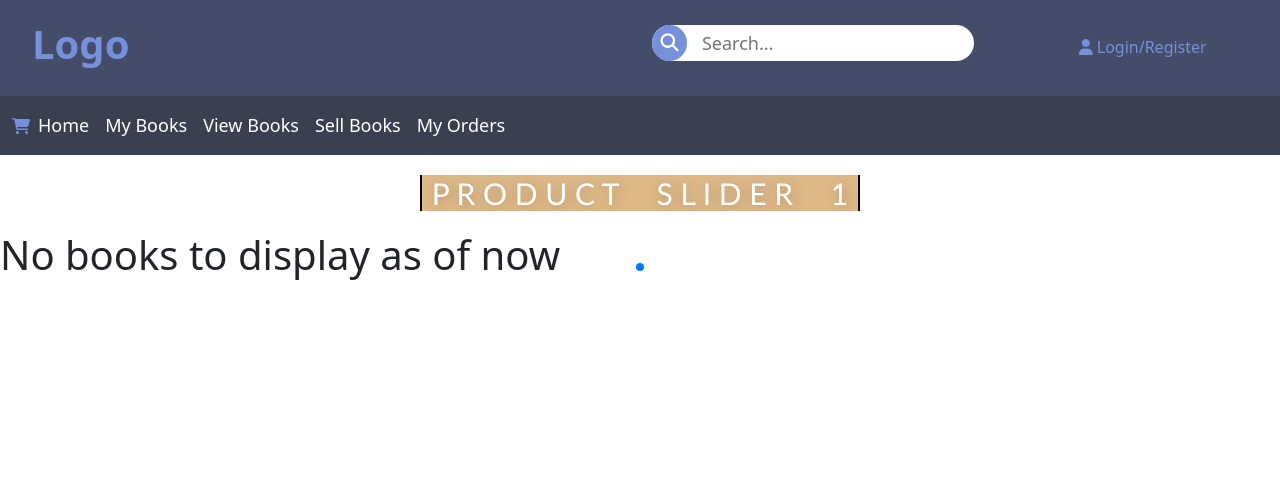
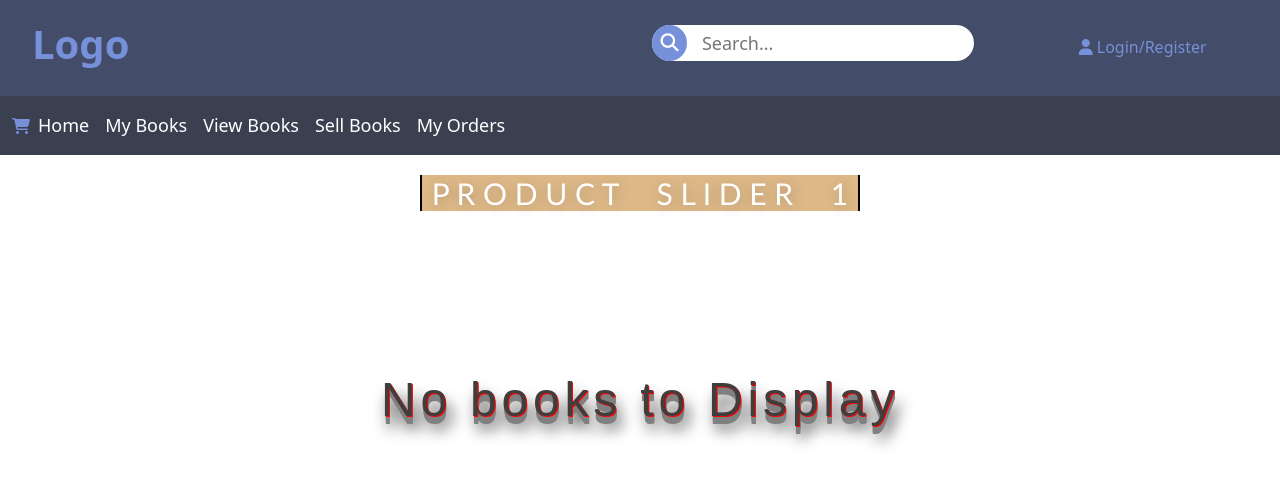
Before and after one commit to jatin527/Secondhand-Book-Buying-Selling-Portal, a Django app: page / in a window 1280 px wide. Shown: the top 485 px of the page. Run offline with Django 3.2, Linux system fonts and the light colour scheme; data that the repository does not hold is empty; some libraries are stand-ins or nearby versions.

Commit message:
css for no books to display added

```diff
--- a/BookPortal/static/css/index.css
+++ b/BookPortal/static/css/index.css
@@ -0,0 +1,30 @@
+body {
+    margin: 0;
+    padding: 0;
+    height: 100vw;
+    background: #65e385;
+  }
+
+  .threeD {
+    color: rgb(65, 61, 61);
+    white-space: nowrap;
+    position: absolute;
+    top: 50%;
+    left: 50%;
+    transform: translate(-50%, -50%);
+    font-size: 3em;
+    font-family: sans-serif;
+    letter-spacing: 0.1em;
+    transition: 0.3s;
+    text-shadow: 1px 1px 0 red, 1px 2px 0 grey, 1px 3px 0 grey, 1px 4px 0 grey,
+      1px 5px 0 grey, 1px 6px 0 grey, 1px 7px 0 grey, 1px 8px 0 grey,
+      5px 13px 15px black;
+  }
+
+  .threeD:hover {
+    transition: 0.3s;
+    transform: scale(1.1)translate(-50%, -50%);
+    text-shadow: 1px -1px 0 grey, 1px -2px 0 grey, 1px -3px 0 grey,
+      1px -4px 0 grey, 1px -5px 0 grey, 1px -6px 0 grey, 1px -7px 0 grey,
+      1px -8px 0 grey, 5px -13px 15px black, 5px -13px 25px #808080;
+  }
--- a/BookPortal/templates/index.html
+++ b/BookPortal/templates/index.html
@@ -8,6 +8,7 @@
     <title>Books</title>
     <!--Adding Links  -->
     <link rel="stylesheet" href="{% static 'css/swiper.min.css' %}" />
+    <link rel="stylesheet" href='../static/css/index.css'>
     <link rel="stylesheet" href="{% static 'css/style.css' %}" />
     <link href="https://cdn.jsdelivr.net/npm/bootstrap@5.0.0-beta3/dist/css/bootstrap.min.css" rel="stylesheet"
         integrity="sha384-eOJMYsd53ii+scO/bJGFsiCZc+5NDVN2yr8+0RDqr0Ql0h+rP48ckxlpbzKgwra6" crossorigin="anonymous">
@@ -93,14 +94,17 @@
         <h1>P R O D U C T &emsp; S L I D E R &emsp; 1 </h1>
     </div>
     <!--swiper slider-->
+
+
+    <!--slide 1-------------------------------------->
+    {% if not books %}
+    <!-- Isko sundar kardo bas. -->
+    <div class="threeD">No books to Display</div>
+    <!-- <h1 style="text-align: center;">No books to display as of now</h1> -->
+    {% else %}
+    {% for book in books %}
     <div class="swiper-container">
         <div class="swiper-wrapper">
-            <!--slide 1-------------------------------------->
-            {% if not books %}
-            <!-- Isko sundar kardo bas. -->
-            <h1 style="text-align: center;">No books to display as of now</h1>
-            {% else %}
-            {% for book in books %}
             <p>{{book.img}}</p>
             <div class="swiper-slide">
                 <div class="slider-box">
@@ -116,12 +120,14 @@
                     </div>
                 </div>
             </div>
-            {% endfor %}
-            {% endif %}
-
         </div>
         <div class="swiper-pagination"></div>
     </div>
+    {% endfor %}
+    {% endif %}
+
+
+
     <!--swiper  slider end-->
 
     <script type="text/javascript" src="{% static 'js/swiper.min.js' %}"></script>
```
Also changed, not shown: BookPortal/assets/css/index.css (+30 -0 lines), 3 other files.
